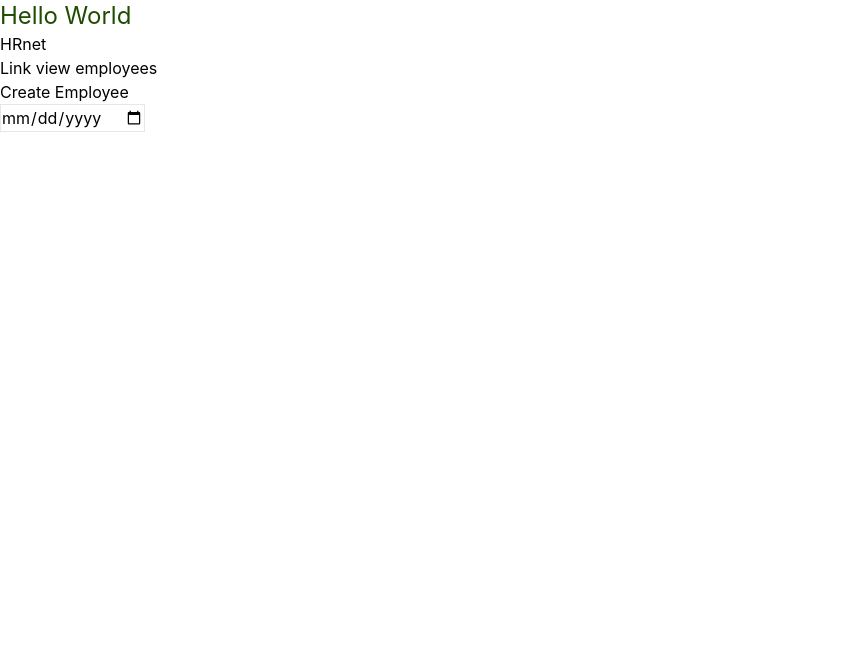
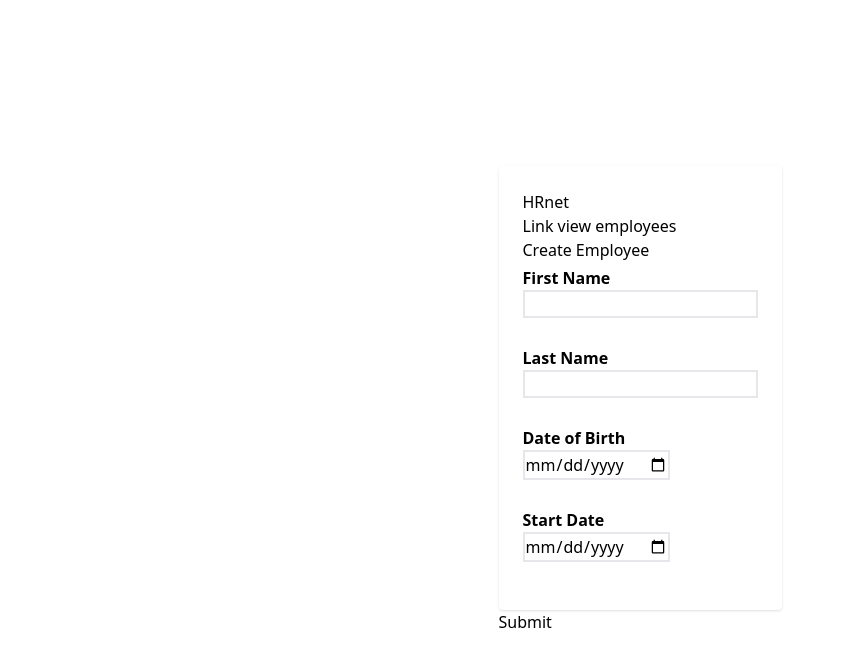
Before and after one commit to Nabil-Y/Nabil_Yassine_14_13062022, a React (Vite) app: page / in a window 1280 px wide. Shown: the top 666 px of the page, without its empty margins (0-844 px from the left). Built offline with nearby package versions, Linux system fonts and the light colour scheme.

Commit message:
complete first half of add employee form

```diff
--- a/src/App.tsx
+++ b/src/App.tsx
@@ -10,9 +10,6 @@ import Home from "./pages/Home";
 const App = () => {
   return (
     <>
-      <div className="">
-        <h1 className="text-2xl text-primary">Hello World</h1>
-      </div>
       <Routes>
         <Route path="/employees" element={<Employees />} />
         <Route path="/" element={<Home />} />
--- a/src/components/InputDate/InputDate.tsx
+++ /dev/null
@@ -1,15 +0,0 @@
-import { InputDate } from "../../types/types";
-
-const InputDate = (props: InputDate) => {
-  const { id, name, ref } = props;
-  return (
-    <>
-      <label htmlFor={id}>{name}</label>
-      <input type="date" id={id} name={name} ref={ref} required />
-
-      <p className="">Please input a date with the date picker</p>
-    </>
-  );
-};
-
-export default InputDate;
--- a/src/components/InputText/InputText.tsx
+++ /dev/null
@@ -1,21 +0,0 @@
-import { InputText } from "../../types/types";
-
-const InputText = (props: InputText) => {
-  const { id, name, ref, pattern, errorMessage } = props;
-  return (
-    <>
-      <label htmlFor={id}>{name}</label>
-      <input
-        type="text"
-        id={id}
-        name={name}
-        ref={ref}
-        pattern={pattern}
-        required
-      />
-      <p className="">{errorMessage}</p>
-    </>
-  );
-};
-
-export default InputText;
--- /dev/null
+++ b/src/components/Inputs/InputDate.tsx
@@ -0,0 +1,33 @@
+import { IDateInput } from "../../types/types";
+
+const InputDate = (props: IDateInput) => {
+  const { id, name, reference, isError } = props;
+  return (
+    <div className="py-1">
+      <label htmlFor={id} className="font-bold">
+        {name}
+      </label>
+      <input
+        type="date"
+        id={id}
+        name={name}
+        ref={reference}
+        required
+        className={`peer block border-2 outline-none valid:border-solid valid:border-green-700 ${
+          isError ? "invalid:border-red-700" : ""
+        }`}
+      />
+      <p
+        className={
+          isError
+            ? "text-sm text-red-700 peer-valid:select-none peer-valid:opacity-0"
+            : "select-none text-sm text-transparent"
+        }
+      >
+        Choose with the date picker
+      </p>
+    </div>
+  );
+};
+
+export default InputDate;
--- /dev/null
+++ b/src/components/Inputs/InputText.tsx
@@ -0,0 +1,35 @@
+import { ITextInput } from "../../types/types";
+
+const InputText = (props: ITextInput) => {
+  const { id, name, reference, pattern, errorMessage, isError } = props;
+  return (
+    <div className="py-1">
+      <label htmlFor={id} className="font-bold">
+        {name}
+      </label>
+      <input
+        type="text"
+        id={id}
+        name={name}
+        ref={reference}
+        pattern={pattern}
+        required
+        className={`peer block border-2 outline-none valid:border-solid valid:border-green-700 ${
+          isError ? "invalid:border-red-700" : ""
+        }`}
+      />
+
+      <p
+        className={
+          isError
+            ? "text-sm text-red-700 peer-valid:select-none peer-valid:opacity-0 "
+            : "select-none text-sm text-transparent"
+        }
+      >
+        {errorMessage}
+      </p>
+    </div>
+  );
+};
+
+export default InputText;
--- /dev/null
+++ b/src/components/UI/Card.tsx
@@ -0,0 +1,9 @@
+import { ICard } from "../../types/types";
+
+const Card = (props: ICard) => {
+  const { className, children } = props;
+  const classes = `bg-white rounded overflow-hidden shadow p-6 mx-auto ${className}`;
+  return <div className={classes}>{children}</div>;
+};
+
+export default Card;
--- a/src/index.css
+++ b/src/index.css
@@ -3,16 +3,7 @@
 @tailwind utilities;
 
 body {
-  margin: 0;
-  font-family: -apple-system, BlinkMacSystemFont, "Segoe UI", "Roboto", "Oxygen",
-    "Ubuntu", "Cantarell", "Fira Sans", "Droid Sans", "Helvetica Neue",
-    sans-serif;
-  -webkit-font-smoothing: antialiased;
-  -moz-osx-font-smoothing: grayscale;
+  display: grid;
+  place-items: center;
   min-height: 100vh;
 }
-
-code {
-  font-family: source-code-pro, Menlo, Monaco, Consolas, "Courier New",
-    monospace;
-}
--- a/src/pages/Home.tsx
+++ b/src/pages/Home.tsx
@@ -1,15 +1,72 @@
+import React, { useRef, useState } from "react";
+import InputDate from "../components/Inputs/InputDate";
+import InputText from "../components/Inputs/InputText";
+import Card from "../components/UI/Card";
+
 /**
  * Home function
  * @returns Home page component
  */
 const Home = () => {
+  const [isError, setIsError] = useState(false);
+
+  const firstnameRef = useRef<HTMLInputElement>(null);
+  const lastnameRef = useRef<HTMLInputElement>(null);
+  const dobRef = useRef<HTMLInputElement>(null);
+  const dosRef = useRef<HTMLInputElement>(null);
+
+  const handleClick = (event: React.SyntheticEvent) => {
+    event.preventDefault();
+    const form = document.getElementById("addEmployeeForm") as HTMLFormElement;
+    if (form.checkValidity()) {
+      // do stuff
+      const result = ` Name: ${firstnameRef.current?.value} ${lastnameRef.current?.value} / D.O.B.: ${dobRef.current?.value} / D.O.S.: ${dosRef.current?.value}`;
+      console.log("yeaaaah ", result);
+    }
+    setIsError(true);
+  };
+
   return (
-    <>
-      <h1>HRnet</h1>
-      <p>Link view employees</p>
-      <h2>Create Employee</h2>
-      <input type="date" className="border" />
-    </>
+    <main>
+      <Card>
+        <h1>HRnet</h1>
+        <p>Link view employees</p>
+        <h2>Create Employee</h2>
+        <form id="addEmployeeForm">
+          <InputText
+            id="firstname"
+            name="First Name"
+            reference={firstnameRef}
+            pattern="[A-Za-zÀ-ÖØ-öø-ÿ]{2,}"
+            errorMessage="Enter 2 or more characters"
+            isError={isError}
+          />
+          <InputText
+            id="lastname"
+            name="Last Name"
+            reference={lastnameRef}
+            pattern="[A-Za-zÀ-ÖØ-öø-ÿ]{2,}"
+            errorMessage="Enter 2 or more characters"
+            isError={isError}
+          />
+          <InputDate
+            id="birthdate"
+            name="Date of Birth"
+            reference={dobRef}
+            isError={isError}
+          />
+          <InputDate
+            id="startdate"
+            name="Start Date"
+            reference={dosRef}
+            isError={isError}
+          />
+        </form>
+      </Card>
+      <button form="addEmployeeForm" onClick={handleClick}>
+        Submit
+      </button>
+    </main>
   );
 };
 
--- a/src/types/types.ts
+++ b/src/types/types.ts
@@ -1,3 +1,5 @@
+import { ReactNode } from "react";
+
 /**
  * Employee interface to store data for one employee
  */
@@ -28,19 +30,26 @@ export interface EmployeesList {
 /**
  * Interface for InputDate Component props
  */
-export interface InputDate {
-  ref: React.MutableRefObject<HTMLInputElement | null>;
-  name: "string";
-  id: "string";
+export interface IDateInput {
+  reference: React.MutableRefObject<HTMLInputElement | null>;
+  name: string;
+  id: string;
+  isError: boolean;
 }
 
 /**
  * Interface for InputText Component props
  */
-export interface InputText {
-  ref: React.MutableRefObject<HTMLInputElement | null>;
-  name: "string";
-  id: "string";
-  pattern: "string";
-  errorMessage: "string";
+export interface ITextInput {
+  reference: React.MutableRefObject<HTMLInputElement | null>;
+  name: string;
+  id: string;
+  pattern: string;
+  errorMessage: string;
+  isError: boolean;
 }
+
+export interface ICard {
+  children: ReactNode;
+  className?: string;
+}
```
